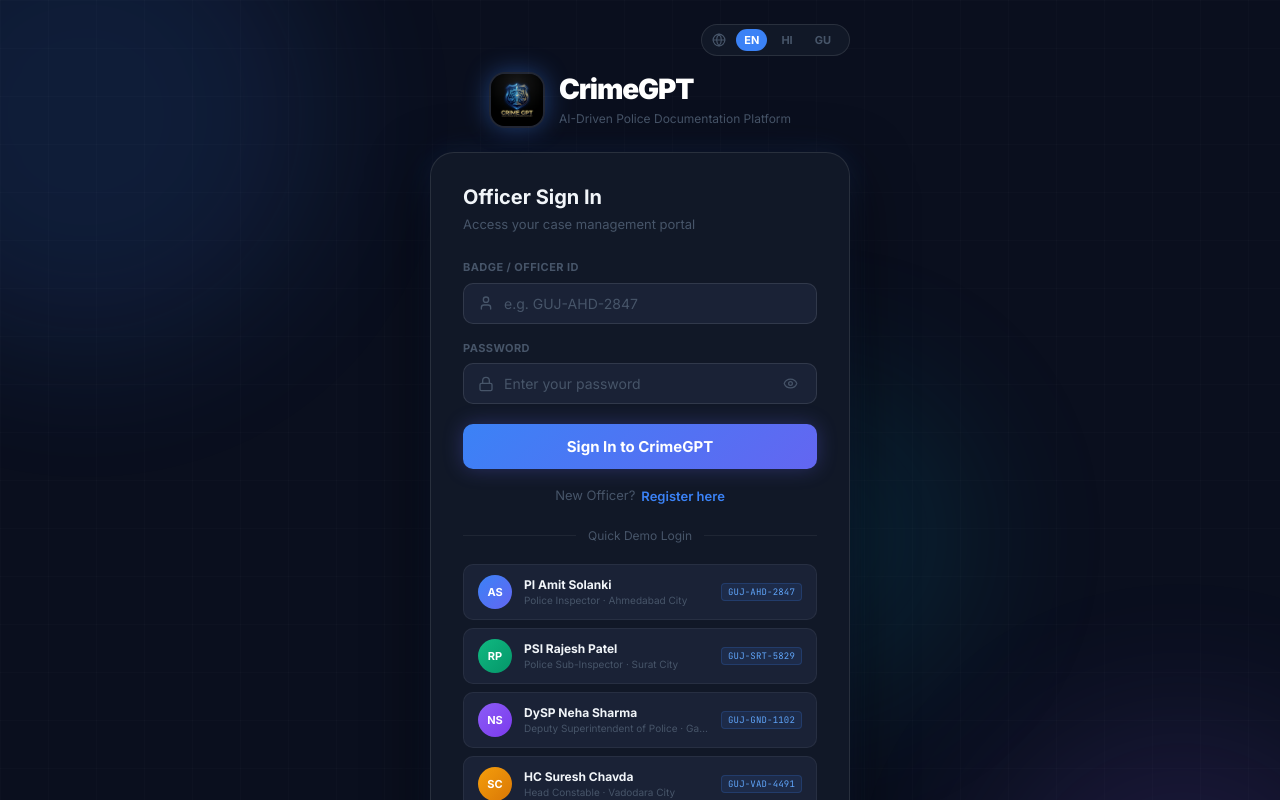
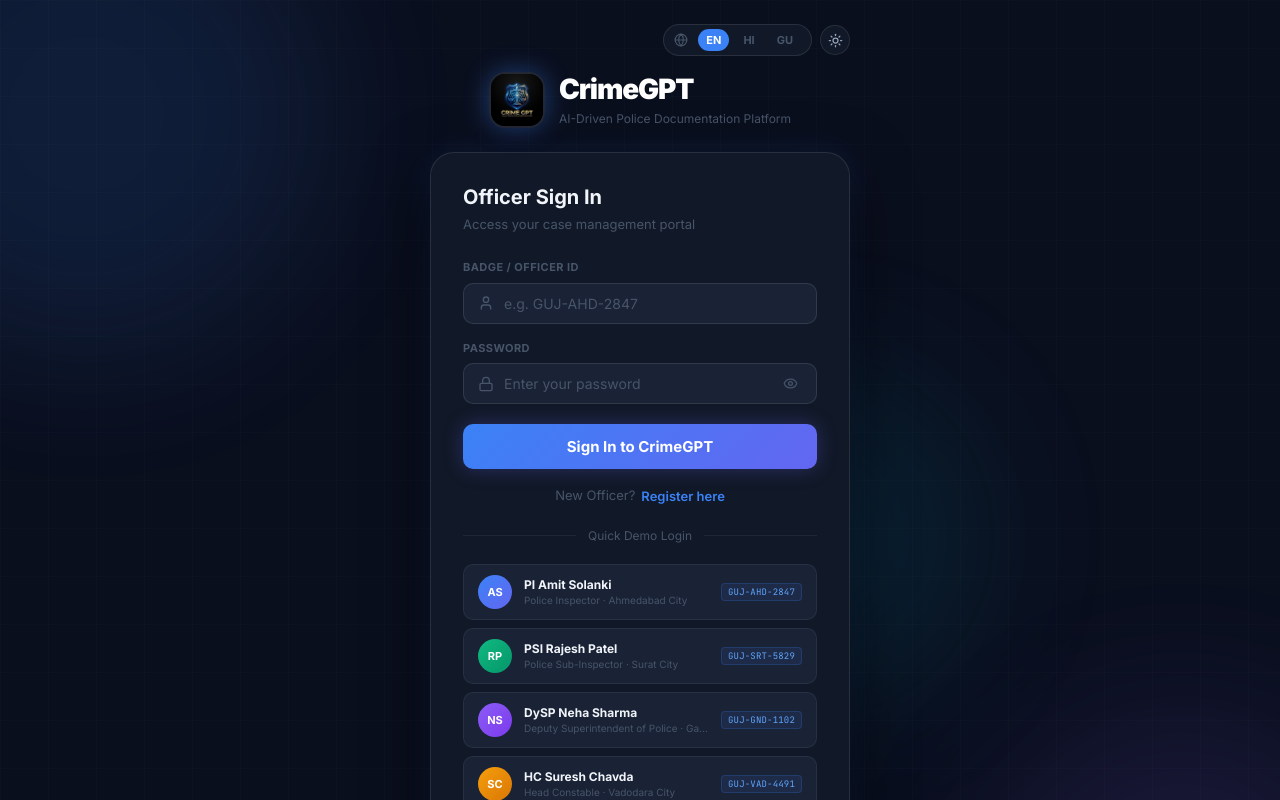
Before and after one commit to atharv9727-debug/crimegpt, a React (Vite) app in the folder crimegpt-frontend/: page /#/login in a window 1280 px wide. Shown: the top 800 px of the page. Built offline with nearby package versions, Linux system fonts and the light colour scheme; the HTML template or start-up script is replaced by a standard one.

Commit message:
feat: add light/dark theme switchers to login and settings pages with localization

```diff
--- a/crimegpt-frontend/src/i18n/config.js
+++ b/crimegpt-frontend/src/i18n/config.js
@@ -283,6 +283,10 @@ const resources = {
       district: 'District',
       role: 'Role',
       languageLocalization: 'Language & Localization',
+      themePreference: 'Theme Preference',
+      themeDesc: 'Select visual appearance for the platform.',
+      darkMode: 'Dark Mode',
+      lightMode: 'Light Mode',
       chooseLanguageDesc: 'Choose the interface and document output language.',
       notifications: 'Notifications',
       newCaseAlertsLabel: 'New Case Alerts',
@@ -615,6 +619,10 @@ const resources = {
       district: 'जिला',
       role: 'भूमिका',
       languageLocalization: 'भाषा और स्थानीयकरण',
+      themePreference: 'थीम वरीयता',
+      themeDesc: 'प्लेटफ़ॉर्म के लिए दृश्य उपस्थिति का चयन करें।',
+      darkMode: 'डार्क मोड',
+      lightMode: 'लाइट मोड',
       chooseLanguageDesc: 'इंटरफ़ेस और दस्तावेज़ आउटपुट भाषा चुनें।',
       notifications: 'सूचनाएं',
       newCaseAlertsLabel: 'नए मामलों के अलर्ट',
@@ -947,6 +955,10 @@ const resources = {
       district: 'જિલ્લો',
       role: 'ભૂમિકા',
       languageLocalization: 'ભાષા અને સ્થાનિકીકરણ',
+      themePreference: 'થીમ પસંદગી',
+      themeDesc: 'પ્લેટફોર્મ માટે વિઝ્યુઅલ દેખાવ પસંદ કરો.',
+      darkMode: 'ડાર્ક મોડ',
+      lightMode: 'લાઇટ મોડ',
       chooseLanguageDesc: 'ઇન્ટરફેસ અને દસ્તાવેજ આઉટપુટ ભાષા પસંદ કરો.',
       notifications: 'સૂચનાઓ',
       newCaseAlertsLabel: 'નવા કેસની ચેતવણીઓ',
--- a/crimegpt-frontend/src/pages/Login/LoginPage.css
+++ b/crimegpt-frontend/src/pages/Login/LoginPage.css
@@ -243,7 +243,14 @@
   color: var(--text-muted);
 }
 
-/* Language switcher on Login Page */
+/* Language & Theme switcher on Login Page */
+.login-top-actions {
+  display: flex;
+  align-items: center;
+  gap: 8px;
+  align-self: flex-end;
+  margin-bottom: -8px;
+}
 .login-lang-switch {
   display: flex;
   align-items: center;
@@ -252,8 +259,6 @@
   border: 1px solid var(--border-default);
   padding: 4px 10px;
   border-radius: 99px;
-  margin-bottom: -8px;
-  align-self: flex-end;
 }
 .login-lang-switch .lang-icon {
   color: var(--text-muted);
@@ -277,6 +282,24 @@
   background: var(--accent-primary);
   color: white;
 }
+.login-theme-toggle {
+  width: 30px;
+  height: 30px;
+  border-radius: 50%;
+  background: var(--bg-card);
+  border: 1px solid var(--border-default);
+  color: var(--text-secondary);
+  display: flex;
+  align-items: center;
+  justify-content: center;
+  transition: var(--transition);
+  cursor: pointer;
+}
+.login-theme-toggle:hover {
+  color: var(--text-primary);
+  border-color: var(--border-focus);
+}
+
 
 /* Sign Up & Demo profiles styling */
 .login-toggle-mode {
--- a/crimegpt-frontend/src/pages/Login/LoginPage.jsx
+++ b/crimegpt-frontend/src/pages/Login/LoginPage.jsx
@@ -1,7 +1,7 @@
 import React, { useState } from 'react';
 import { useNavigate } from 'react-router-dom';
 import { useTranslation } from 'react-i18next';
-import { Shield, Zap, Eye, EyeOff, Lock, User, AlertCircle, Globe } from 'lucide-react';
+import { Shield, Zap, Eye, EyeOff, Lock, User, AlertCircle, Globe, Sun, Moon } from 'lucide-react';
 import toast from 'react-hot-toast';
 import useStore from '../../store/useStore';
 import logoImg from '../../assets/logo.png';
@@ -51,7 +51,7 @@ export default function LoginPage() {
   const navigate = useNavigate();
   const login = useStore(s => s.login);
   const register = useStore(s => s.register);
-  const { language, setLanguage } = useStore();
+  const { language, setLanguage, theme, setTheme } = useStore();
 
   const [form, setForm] = useState({ badgeId: '', password: '' });
   const [registerForm, setRegisterForm] = useState({
@@ -147,7 +147,8 @@ export default function LoginPage() {
       </div>
 
       <div className="login-container">
-        {/* Language switcher */}
+        {/* Top Actions: Language & Theme switcher */}
+        <div className="login-top-actions">
           <div className="login-lang-switch" role="group" aria-label="Language selector">
             <Globe size={14} className="lang-icon" />
             {[
@@ -166,6 +167,17 @@ export default function LoginPage() {
                 {l.label}
               </button>
             ))}
+          </div>
+
+          <button
+            type="button"
+            className="login-theme-toggle"
+            onClick={() => setTheme(theme === 'dark' ? 'light' : 'dark')}
+            title={theme === 'dark' ? 'Switch to Light Mode' : 'Switch to Dark Mode'}
+            aria-label="Toggle Theme"
+          >
+            {theme === 'dark' ? <Sun size={15} /> : <Moon size={15} />}
+          </button>
         </div>
 
         {/* Brand */}
--- a/crimegpt-frontend/src/pages/Settings/Settings.css
+++ b/crimegpt-frontend/src/pages/Settings/Settings.css
@@ -59,6 +59,32 @@
 .lang-native { font-size: 12px; color: var(--text-muted); }
 .lang-check { margin-left: auto; color: var(--accent-primary); font-weight: 700; font-size: 16px; }
 
+/* Theme Selector */
+.theme-options { display: flex; flex-direction: column; gap: 8px; }
+.theme-option {
+  display: flex; align-items: center; gap: 12px;
+  padding: 12px 14px;
+  background: var(--bg-elevated);
+  border: 1px solid var(--border-subtle);
+  border-radius: var(--radius-md);
+  transition: var(--transition);
+  text-align: left;
+  width: 100%;
+  cursor: pointer;
+}
+.theme-option:hover { border-color: var(--border-default); }
+.theme-option.active { background: rgba(59,130,246,0.08); border-color: rgba(59,130,246,0.3); }
+.theme-option-icon {
+  width: 32px; height: 32px;
+  border-radius: var(--radius-sm);
+  display: flex; align-items: center; justify-content: center;
+  flex-shrink: 0;
+}
+.theme-option-icon.dark { background: rgba(139, 92, 246, 0.15); color: #a78bfa; }
+.theme-option-icon.light { background: rgba(245, 158, 11, 0.15); color: #f59e0b; }
+.theme-option-name { font-size: 14px; font-weight: 600; color: var(--text-primary); }
+.theme-check { margin-left: auto; color: var(--accent-primary); font-weight: 700; font-size: 16px; }
+
 /* Toggles */
 .settings-toggles { display: flex; flex-direction: column; gap: 0; }
 .toggle-row {
--- a/crimegpt-frontend/src/pages/Settings/Settings.jsx
+++ b/crimegpt-frontend/src/pages/Settings/Settings.jsx
@@ -1,5 +1,5 @@
 import React from 'react';
-import { Globe, User, Shield, Bell, Moon, Database, Info } from 'lucide-react';
+import { Globe, User, Shield, Bell, Moon, Sun, Database, Info } from 'lucide-react';
 import { useTranslation } from 'react-i18next';
 import useStore from '../../store/useStore';
 import './Settings.css';
@@ -12,7 +12,7 @@ const LANGUAGES = [
 
 export default function Settings() {
   const { t, i18n } = useTranslation();
-  const { officer, language, setLanguage } = useStore();
+  const { officer, language, setLanguage, theme, setTheme } = useStore();
 
   const handleLang = (code) => {
     setLanguage(code);
@@ -32,7 +32,7 @@ export default function Settings() {
               <p className="profile-rank">{officer?.rank}</p>
               <p className="profile-station">{officer?.station}</p>
               <p className="profile-badge">
-                <Shield size={11} /> {t('badgeIdLabel')}: {officer?.badge}
+                <Shield size={11} /> {t('badgeIdLabel')}: {officer?.badgeId}
               </p>
             </div>
           </div>
@@ -61,6 +61,34 @@ export default function Settings() {
                 {language === lang.code && <span className="lang-check">✓</span>}
               </button>
             ))}
+          </div>
+        </div>
+
+        {/* Theme Preference */}
+        <div className="settings-card">
+          <div className="settings-card-header"><Moon size={18} /> {t('themePreference')}</div>
+          <p className="settings-desc">{t('themeDesc')}</p>
+          <div className="theme-options">
+            <button
+              className={`theme-option ${theme === 'dark' ? 'active' : ''}`}
+              onClick={() => setTheme('dark')}
+            >
+              <div className="theme-option-icon dark"><Moon size={18} /></div>
+              <div>
+                <p className="theme-option-name">{t('darkMode')}</p>
+              </div>
+              {theme === 'dark' && <span className="theme-check">✓</span>}
+            </button>
+            <button
+              className={`theme-option ${theme === 'light' ? 'active' : ''}`}
+              onClick={() => setTheme('light')}
+            >
+              <div className="theme-option-icon light"><Sun size={18} /></div>
+              <div>
+                <p className="theme-option-name">{t('lightMode')}</p>
+              </div>
+              {theme === 'light' && <span className="theme-check">✓</span>}
+            </button>
           </div>
         </div>
 
```
Lines whose indentation alone changed are shown as unchanged.
